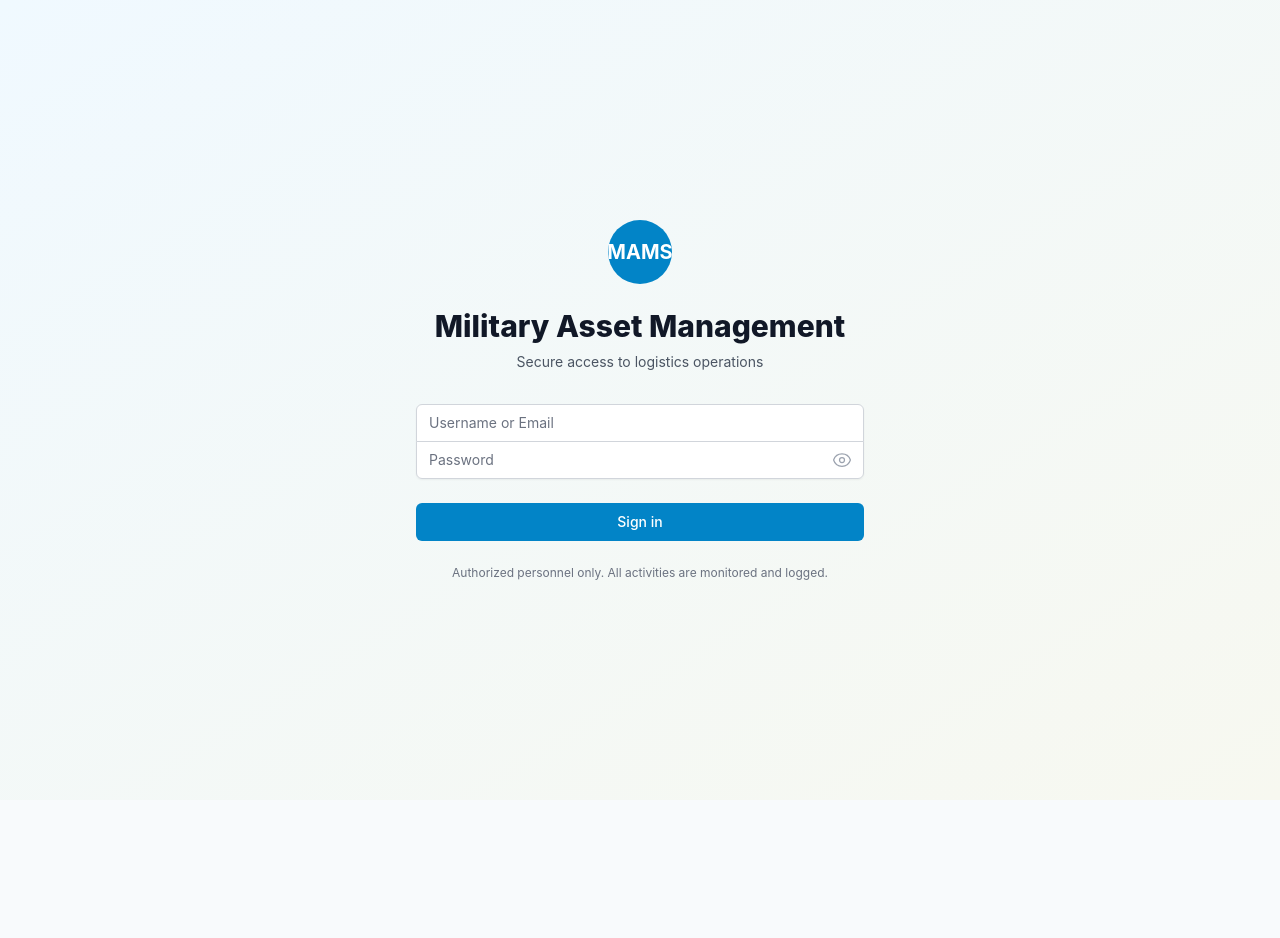
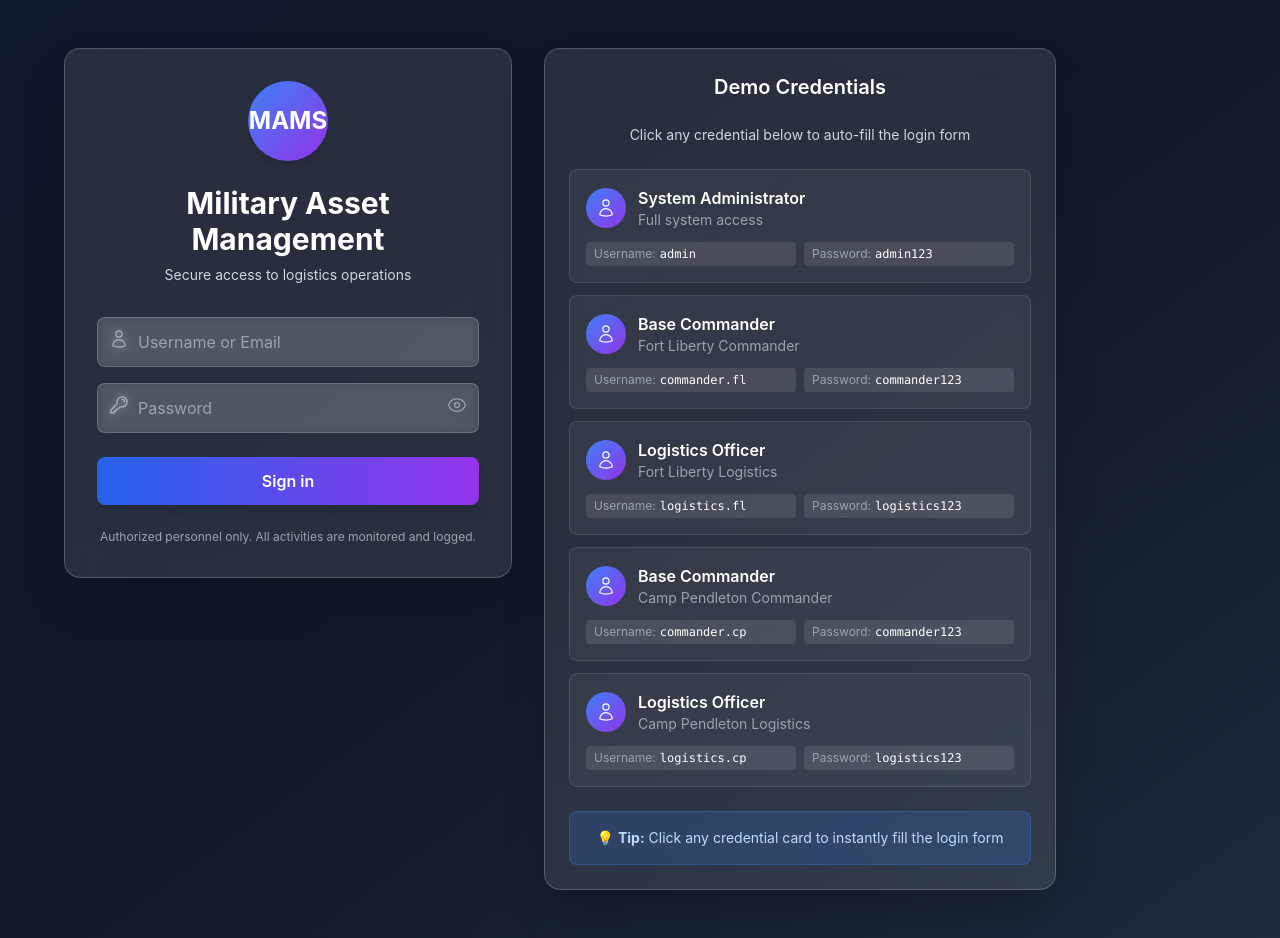
Before and after one commit to Abishekpranav-Arumugam/Military-asset, a React (Create React App) app in the folder frontend/: page /login in a window 1280 px wide. Before the commit the page ends 800 px from the top, so only its background shows below. Built offline with nearby package versions, Linux system fonts and the light colour scheme.

Commit message:
initial commit-3

```diff
--- a/frontend/src/pages/Login.js
+++ b/frontend/src/pages/Login.js
@@ -2,7 +2,7 @@ import React, { useState } from 'react';
 import { useForm } from 'react-hook-form';
 import { useAuth } from '../contexts/AuthContext';
 import { toast } from 'react-toastify';
-import { EyeIcon, EyeSlashIcon } from '@heroicons/react/24/outline';
+import { EyeIcon, EyeSlashIcon, UserIcon, KeyIcon } from '@heroicons/react/24/outline';
 
 const Login = () => {
   const [showPassword, setShowPassword] = useState(false);
@@ -12,8 +12,18 @@ const Login = () => {
   const {
     register,
     handleSubmit,
+    setValue,
     formState: { errors }
   } = useForm();
+
+  // Demo credentials for easy login
+  const demoCredentials = [
+    { username: 'admin', password: 'admin123', role: 'System Administrator', description: 'Full system access' },
+    { username: 'commander.fl', password: 'commander123', role: 'Base Commander', description: 'Fort Liberty Commander' },
+    { username: 'logistics.fl', password: 'logistics123', role: 'Logistics Officer', description: 'Fort Liberty Logistics' },
+    { username: 'commander.cp', password: 'commander123', role: 'Base Commander', description: 'Camp Pendleton Commander' },
+    { username: 'logistics.cp', password: 'logistics123', role: 'Logistics Officer', description: 'Camp Pendleton Logistics' }
+  ];
 
   const onSubmit = async (data) => {
     setIsLoading(true);
@@ -31,86 +41,150 @@ const Login = () => {
     }
   };
 
+  const handleQuickLogin = (username, password) => {
+    setValue('username', username);
+    setValue('password', password);
+  };
+
   return (
-    <div className="min-h-screen flex items-center justify-center bg-gradient-to-br from-military-50 to-olive-50 py-12 px-4 sm:px-6 lg:px-8">
-      <div className="max-w-md w-full space-y-8">
-        <div>
-          <div className="mx-auto h-16 w-16 bg-military-600 rounded-full flex items-center justify-center">
-            <span className="text-white font-bold text-xl">MAMS</span>
+    <div className="min-h-screen bg-gradient-to-br from-slate-900 via-gray-900 to-slate-800 flex items-center justify-center py-12 px-4 sm:px-6 lg:px-8">
+      <div className="max-w-6xl w-full flex gap-8">
+        {/* Login Form - Transparent Card */}
+        <div className="flex-1 max-w-md">
+          <div className="bg-white/10 backdrop-blur-lg rounded-2xl shadow-2xl border border-white/20 p-8">
+            <div className="text-center mb-8">
+              <div className="mx-auto h-20 w-20 bg-gradient-to-br from-blue-500 to-purple-600 rounded-full flex items-center justify-center shadow-lg">
+                <span className="text-white font-bold text-2xl">MAMS</span>
               </div>
-          <h2 className="mt-6 text-center text-3xl font-extrabold text-gray-900">
+              <h2 className="mt-6 text-3xl font-bold text-white">
                 Military Asset Management
               </h2>
-          <p className="mt-2 text-center text-sm text-gray-600">
+              <p className="mt-2 text-sm text-gray-300">
                 Secure access to logistics operations
               </p>
             </div>
 
-        <form className="mt-8 space-y-6" onSubmit={handleSubmit(onSubmit)}>
-          <div className="rounded-md shadow-sm -space-y-px">
-            <div>
-              <label htmlFor="username" className="sr-only">
-                Username or Email
-              </label>
+            <form className="space-y-6" onSubmit={handleSubmit(onSubmit)}>
+              <div className="space-y-4">
+                <div className="relative">
+                  <UserIcon className="absolute left-3 top-3 h-5 w-5 text-gray-400" />
                   <input
                     {...register('username', { required: 'Username is required' })}
                     type="text"
-                className="appearance-none rounded-none relative block w-full px-3 py-2 border border-gray-300 placeholder-gray-500 text-gray-900 rounded-t-md focus:outline-none focus:ring-military-500 focus:border-military-500 focus:z-10 sm:text-sm"
+                    className="w-full pl-10 pr-4 py-3 bg-white/10 border border-white/20 rounded-lg text-white placeholder-gray-400 focus:outline-none focus:ring-2 focus:ring-blue-500 focus:border-transparent backdrop-blur-sm"
                     placeholder="Username or Email"
                   />
                   {errors.username && (
-                <p className="mt-1 text-sm text-red-600">{errors.username.message}</p>
+                    <p className="mt-1 text-sm text-red-400">{errors.username.message}</p>
                   )}
                 </div>
 
                 <div className="relative">
-              <label htmlFor="password" className="sr-only">
-                Password
-              </label>
+                  <KeyIcon className="absolute left-3 top-3 h-5 w-5 text-gray-400" />
                   <input
                     {...register('password', { required: 'Password is required' })}
                     type={showPassword ? 'text' : 'password'}
-                className="appearance-none rounded-none relative block w-full px-3 py-2 pr-10 border border-gray-300 placeholder-gray-500 text-gray-900 rounded-b-md focus:outline-none focus:ring-military-500 focus:border-military-500 focus:z-10 sm:text-sm"
+                    className="w-full pl-10 pr-12 py-3 bg-white/10 border border-white/20 rounded-lg text-white placeholder-gray-400 focus:outline-none focus:ring-2 focus:ring-blue-500 focus:border-transparent backdrop-blur-sm"
                     placeholder="Password"
                   />
                   <button
                     type="button"
-                className="absolute inset-y-0 right-0 pr-3 flex items-center"
+                    className="absolute right-3 top-3 text-gray-400 hover:text-white"
                     onClick={() => setShowPassword(!showPassword)}
                   >
                     {showPassword ? (
-                  <EyeSlashIcon className="h-5 w-5 text-gray-400" />
+                      <EyeSlashIcon className="h-5 w-5" />
                     ) : (
-                  <EyeIcon className="h-5 w-5 text-gray-400" />
+                      <EyeIcon className="h-5 w-5" />
                     )}
                   </button>
                   {errors.password && (
-                <p className="mt-1 text-sm text-red-600">{errors.password.message}</p>
+                    <p className="mt-1 text-sm text-red-400">{errors.password.message}</p>
                   )}
                 </div>
               </div>
 
-          <div>
               <button
                 type="submit"
                 disabled={isLoading}
-              className="group relative w-full flex justify-center py-2 px-4 border border-transparent text-sm font-medium rounded-md text-white bg-military-600 hover:bg-military-700 focus:outline-none focus:ring-2 focus:ring-offset-2 focus:ring-military-500 disabled:opacity-50 disabled:cursor-not-allowed"
+                className="w-full py-3 px-4 bg-gradient-to-r from-blue-600 to-purple-600 hover:from-blue-700 hover:to-purple-700 text-white font-semibold rounded-lg shadow-lg transform transition-all duration-200 hover:scale-105 focus:outline-none focus:ring-2 focus:ring-blue-500 focus:ring-offset-2 focus:ring-offset-transparent disabled:opacity-50 disabled:cursor-not-allowed disabled:transform-none"
               >
                 {isLoading ? (
-                <div className="spinner mr-2"></div>
-              ) : null}
-              {isLoading ? 'Signing in...' : 'Sign in'}
+                  <div className="flex items-center justify-center">
+                    <div className="animate-spin rounded-full h-5 w-5 border-b-2 border-white mr-2"></div>
+                    Signing in...
+                  </div>
+                ) : (
+                  'Sign in'
+                )}
               </button>
-          </div>
 
               <div className="text-center">
-            <p className="text-xs text-gray-500">
+                <p className="text-xs text-gray-400">
                   Authorized personnel only. All activities are monitored and logged.
                 </p>
               </div>
             </form>
           </div>
         </div>
+
+        {/* Demo Credentials Panel */}
+        <div className="flex-1 max-w-lg">
+          <div className="bg-white/10 backdrop-blur-lg rounded-2xl shadow-2xl border border-white/20 p-6">
+            <h3 className="text-xl font-semibold text-white mb-6 text-center">
+              Demo Credentials
+            </h3>
+            <p className="text-sm text-gray-300 mb-6 text-center">
+              Click any credential below to auto-fill the login form
+            </p>
+
+            <div className="space-y-3">
+              {demoCredentials.map((cred, index) => (
+                <div
+                  key={index}
+                  onClick={() => handleQuickLogin(cred.username, cred.password)}
+                  className="bg-white/5 hover:bg-white/10 border border-white/10 rounded-lg p-4 cursor-pointer transition-all duration-200 hover:scale-105 hover:shadow-lg group"
+                >
+                  <div className="flex items-center justify-between">
+                    <div className="flex-1">
+                      <div className="flex items-center space-x-3">
+                        <div className="w-10 h-10 bg-gradient-to-br from-blue-500 to-purple-600 rounded-full flex items-center justify-center">
+                          <UserIcon className="h-5 w-5 text-white" />
+                        </div>
+                        <div>
+                          <p className="font-semibold text-white group-hover:text-blue-300">
+                            {cred.role}
+                          </p>
+                          <p className="text-sm text-gray-400">
+                            {cred.description}
+                          </p>
+                        </div>
+                      </div>
+                      <div className="mt-3 grid grid-cols-2 gap-2 text-xs">
+                        <div className="bg-white/10 rounded px-2 py-1">
+                          <span className="text-gray-400">Username:</span>
+                          <span className="text-white ml-1 font-mono">{cred.username}</span>
+                        </div>
+                        <div className="bg-white/10 rounded px-2 py-1">
+                          <span className="text-gray-400">Password:</span>
+                          <span className="text-white ml-1 font-mono">{cred.password}</span>
+                        </div>
+                      </div>
+                    </div>
+                  </div>
+                </div>
+              ))}
+            </div>
+
+            <div className="mt-6 p-4 bg-blue-500/20 border border-blue-500/30 rounded-lg">
+              <p className="text-sm text-blue-200 text-center">
+                💡 <strong>Tip:</strong> Click any credential card to instantly fill the login form
+              </p>
+            </div>
+          </div>
+        </div>
+      </div>
+    </div>
   );
 };
 
```
Lines whose indentation alone changed are shown as unchanged.
